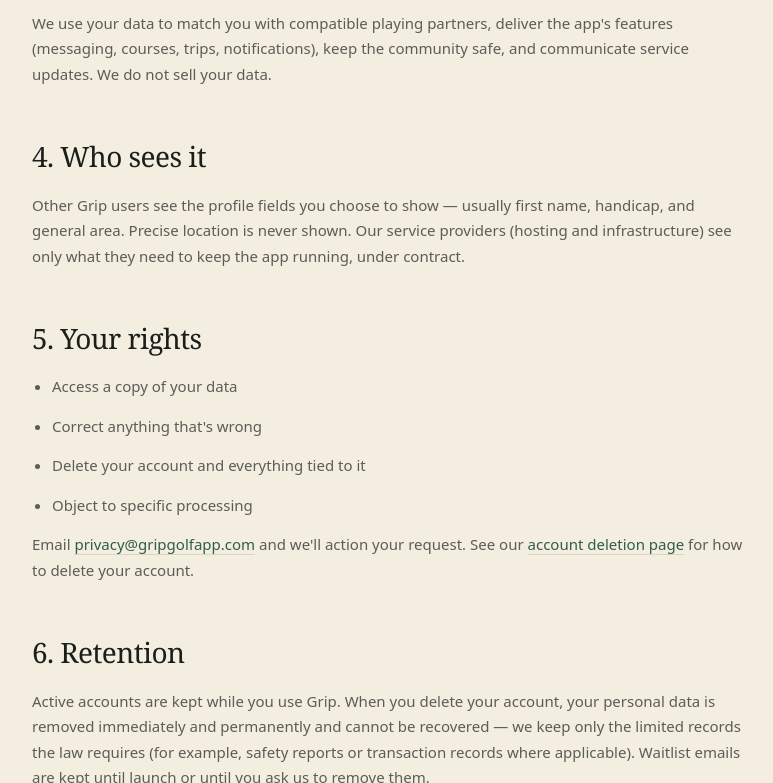
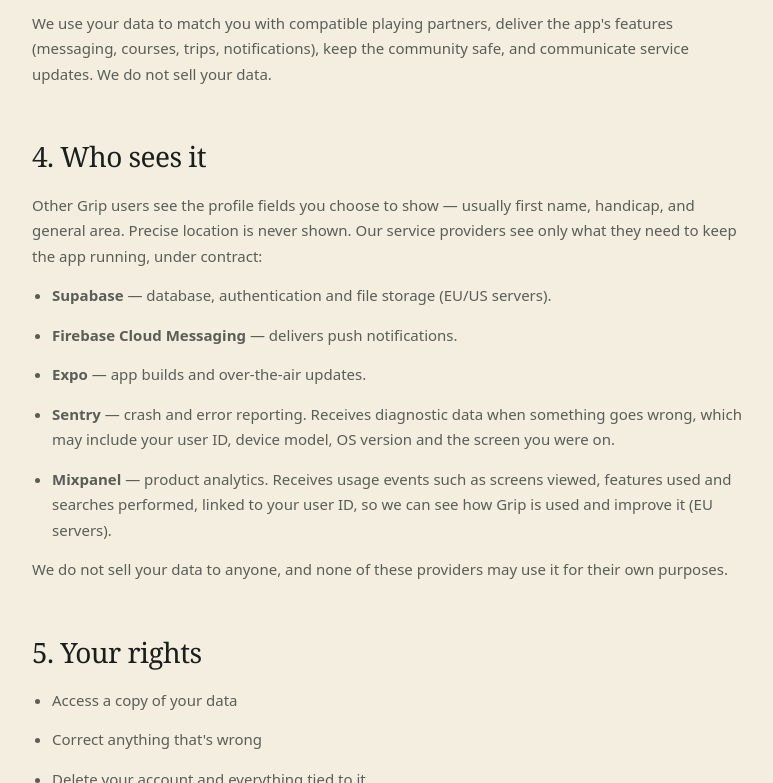
Before and after one commit to icebucket2345-afk/grip-website, a website: page privacy.html in a window 1280 px wide. Shown: the part 969-1752 px from the top of the page, without its empty margins (250-1023 px from the left). Drawn offline with Linux system fonts and the light colour scheme.

Commit message:
Name every data processor in the privacy policy
The policy referred only to "service providers (hosting and infrastructure)"
without naming any of them. UK/EU GDPR requires each processor to be disclosed
along with what it receives.

Names Supabase, Firebase Cloud Messaging and Expo, and adds Sentry and
Mixpanel, which are both live in production and both receive user data --
Sentry diagnostic context on errors, Mixpanel usage events keyed to the user
id. Neither was previously mentioned anywhere.

```diff
--- a/privacy.html
+++ b/privacy.html
@@ -17,7 +17,7 @@
     <a href="index.html" class="back">← Back to Grip</a>
     <h1>Privacy <em>Policy</em></h1>
     <p class="lead">How we handle your data at Grip. Written to be read.</p>
-    <p class="updated">Last updated · July 2026</p>
+    <p class="updated">Last updated · August 2026</p>
 
     <h2>1. What we collect</h2>
     <p>When you use the Grip app, we collect:</p>
@@ -35,7 +35,15 @@
     <p>We use your data to match you with compatible playing partners, deliver the app's features (messaging, courses, trips, notifications), keep the community safe, and communicate service updates. We do not sell your data.</p>
 
     <h2>4. Who sees it</h2>
-    <p>Other Grip users see the profile fields you choose to show — usually first name, handicap, and general area. Precise location is never shown. Our service providers (hosting and infrastructure) see only what they need to keep the app running, under contract.</p>
+    <p>Other Grip users see the profile fields you choose to show — usually first name, handicap, and general area. Precise location is never shown. Our service providers see only what they need to keep the app running, under contract:</p>
+    <ul>
+      <li><strong>Supabase</strong> — database, authentication and file storage (EU/US servers).</li>
+      <li><strong>Firebase Cloud Messaging</strong> — delivers push notifications.</li>
+      <li><strong>Expo</strong> — app builds and over-the-air updates.</li>
+      <li><strong>Sentry</strong> — crash and error reporting. Receives diagnostic data when something goes wrong, which may include your user ID, device model, OS version and the screen you were on.</li>
+      <li><strong>Mixpanel</strong> — product analytics. Receives usage events such as screens viewed, features used and searches performed, linked to your user ID, so we can see how Grip is used and improve it (EU servers).</li>
+    </ul>
+    <p>We do not sell your data to anyone, and none of these providers may use it for their own purposes.</p>
 
     <h2>5. Your rights</h2>
     <ul>
```
